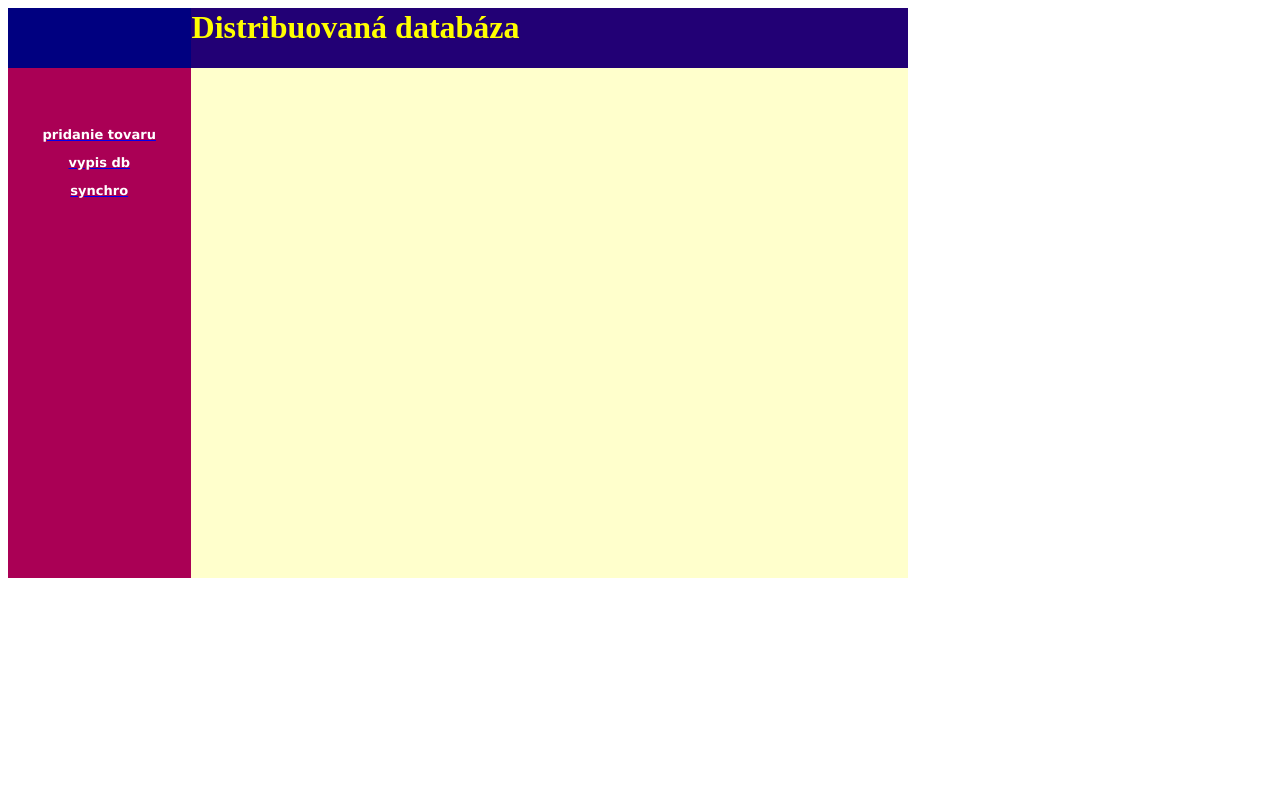
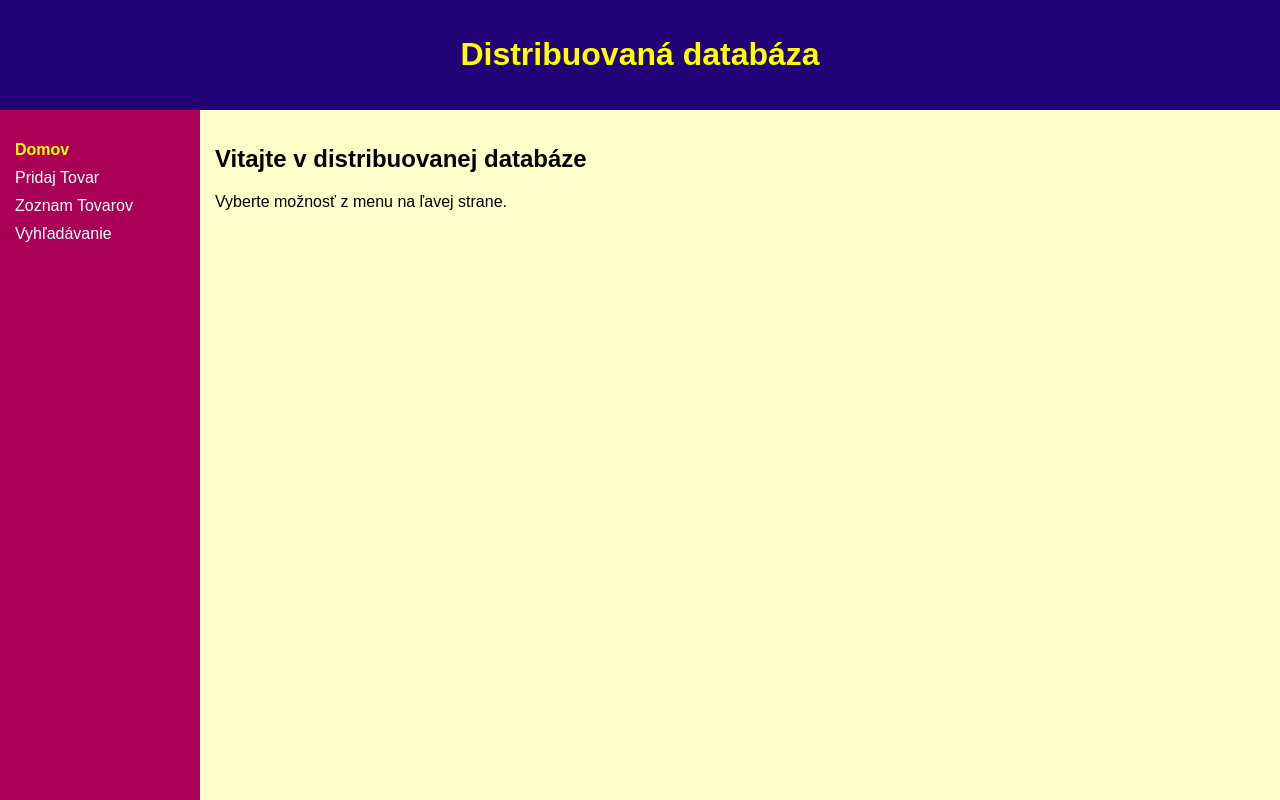
Before and after one commit to Samey741/DT_project, a PHP site: page /?menu=home in a window 1280 px wide. Run offline with PHP 8.4, Linux system fonts and the light colour scheme; a stand-in replaces the project's code that opens the database connection.

Commit message:
Basic project structure + db queue via table + insertion of a new item

```diff
--- /dev/null
+++ b/css/style.css
@@ -0,0 +1,89 @@
+/* General body and layout */
+body {
+    font-family: Arial, sans-serif;
+    margin: 0;
+    background: #f0f0f0;
+}
+
+.container {
+    display: grid;
+    grid-template-areas:
+        "header header"
+        "sidebar content";
+    grid-template-columns: 200px 1fr;
+    grid-template-rows: auto 1fr;
+    min-height: 100vh;
+}
+
+header {
+    grid-area: header;
+    background: #220075;
+    color: #ffff00;
+    padding: 15px;
+    text-align: center;
+}
+
+.sidebar {
+    grid-area: sidebar;
+    background: #aa0055;
+    color: #fff;
+    padding: 15px;
+}
+
+.content {
+    grid-area: content;
+    background: #ffffcc;
+    padding: 15px;
+}
+
+/* Sidebar menu */
+.menu {
+    list-style: none;
+    padding: 0;
+}
+
+.menu li {
+    margin-bottom: 10px;
+}
+
+.menu li a {
+    color: #fff;
+    text-decoration: none;
+}
+
+.menu li a:hover {
+    text-decoration: underline;
+}
+
+.menu li.active a {
+    font-weight: bold;
+    color: #ffff00;
+}
+
+/* Links/buttons */
+a.edit-btn, a.delete-btn {
+    padding: 5px 10px;
+    margin-right: 5px;
+    text-decoration: none;
+    border-radius: 3px;
+    font-weight: bold;
+    font-size: 0.9em;
+}
+
+a.edit-btn {
+    background-color: #ffaa00;
+    color: #000;
+}
+
+a.edit-btn:hover {
+    background-color: #ff8800;
+}
+
+a.delete-btn {
+    background-color: #ff4444;
+    color: #fff;
+}
+
+a.delete-btn:hover {
+    background-color: #cc0000;
+}
--- a/index.php
+++ b/index.php
@@ -1,94 +1,29 @@
-<!DOCTYPE HTML PUBLIC "-//W3C//DTD HTML 4.01 Transitional//EN">
-<html>
+<!DOCTYPE html>
+<html lang="sk">
 <head>
-  <meta http-equiv="content-type" content="text/html; charset=UTF-8">
-  <title></title>
-
+    <meta charset="UTF-8">
+    <meta name="viewport" content="width=device-width, initial-scale=1.0">
+    <title>Distribuovaná databáza</title>
+    <link rel="stylesheet" href="css/style.css">
+    <link rel="stylesheet" href="css/table.css">
 </head>
 <body>
-<table border="0" cellspacing="0"  bordercolor="#FFFFFF" width="900" height="221" >
-  <tr>
-    <td width="200" height="27" align="center" bgcolor="#000080" >
-	<script>
-function checkServerStatus() {
-    var xhttp = new XMLHttpRequest();
-    xhttp.onreadystatechange = function() {
-        if (this.readyState == 4 && this.status == 200) {
-            console.log(this.responseText);
-        }
-    };
-    xhttp.open("GET", "check_and_sync.php", true);
-    xhttp.send();
-}
-
-// Spustenie každých 20 sekúnd
-setInterval(checkServerStatus, 20000);
-</script>
-    	<font color="#FFFF00"></font>
-    </td>
-    <td width="700" height="27" bgcolor="#220075" >
-    	<h1 ><font color="#FFFF00">Distribuovaná databáza</font></h1>
-    </td>
-  </tr>
-  <tr>
- <td width="200" height="27" align="center" valign="top" bgcolor="#aa0055" >
+<div class="container">
+    <header>
+        <h1>Distribuovaná databáza</h1>
+    </header>
+    <aside class="sidebar">
+        <?php include("menu.php"); ?>
+    </aside>
+    <main class="content">
         <?php
-    include ("menu.php");
+        // Determine which page to show
+        $allowed_pages = ['home','add-item','list-items','search'];
+        $menu = isset($_GET['menu']) ? $_GET['menu'] : 'home';
+        $page = in_array($menu, $allowed_pages) ? $menu : 'home';
+        include "pages/{$page}.php";
         ?>
-     </td>
-    <td width="800" height="510" valign="top" bgcolor="#FFFFCC" >
-    	&nbsp;</p>
-<DIV CLASS =dolezite>
-    <?php
-$m = $_GET["menu"];
-if (($m!=1) and ($m!=2) and ($m!=3)and ($m!=4)and ($m!=5)and ($m!=6)and ($m!=7)and ($m!=8)and ($m!=9)and ($m!=10)and ($m!=11)and ($m!=12)) $m=3;
-if (! isset($m)) $m=3;
-switch ($m){
-
-			case 4:
-	        	include ("synchro.php");
-	        	break;
-			case 2:
-	        	include ("pridaj-tovar.php");
-	        	break;
-	        case 3:
-	        	include ("vypis-db.php");
-	        	break;
-
-			case 5:
-	        	include ("form-hladaj.php");
-	        	break;
-	    case 6:
-	        	include ("hladaj.php");
-	        	break;
-	    case 7:
-	        	include ("pridaj-tovar-ok2.php");
-	        	break;
-      case 8:
-	        	include ("vypis-tovar.php");
-	        	break;
-      case 9:
-	        	include ("hladaj-tovar-cena.php");
-	        	break;
-      case 10:
-	        	include ("vypis-tovar-cena.php");
-	        	break;
-		case 11:
-	        	include ("edit-tov-ok.php");
-	        	break;
-        case 12:
-                include ("edit.php");
-	        	break;
-          default:
-		        include ("vypis-tovar.php");
-	        	break;
-	                    }
-
-?>
-</DIV>
-    </td>
-  </tr>
-</table>
-
+    </main>
+</div>
 </body>
 </html>
--- a/menu.php
+++ b/menu.php
@@ -1,13 +1,17 @@
+<?php
+$menuItems = [
+        'home' => 'Domov',
+        'add-item' => 'Pridaj Tovar',
+        'list-items' => 'Zoznam Tovarov',
+        'search' => 'Vyhľadávanie'
+];
 
-<b>
+$current = isset($_GET['menu']) ? $_GET['menu'] : 'home';
 
-<font color="#000080" face="Verdana" size="2"><br><br><br>
-<!--<p><a href="index.php?menu=1"> <font color="#000080"> prihlásenie </font> </a></p>
-<p><a href="index.php?menu=2"> <font color="#000080"> registrácia </font> </a></p>
-<p><a href="index.php?menu=3"> <font color="#000080"> výpis </font> </a></p>
-<p><a href="index.php?menu=5"> <font color="#000080"> vyhľadávanie </font> </a></p>
-<p><a href="index.php?menu=9"> <font color="#000080"> vyhladanie tovaru </font> </a></p>-->
-<p><a href="index.php?menu=2"> <font color="#ffffff"> pridanie tovaru </font> </a></p>
-<p><a href="index.php?menu=8"> <font color="#ffffff"> vypis db </font> </a></p>
-
-<p><a href="index.php?menu=4"> <font color="#ffffff"> synchro </font> </a></p>
+echo '<ul class="menu">';
+foreach ($menuItems as $id => $name) {
+    $active = ($id === $current) ? 'active' : '';
+    echo "<li class='$active'><a href='?menu=$id'>$name</a></li>";
+}
+echo '</ul>';
+?>
--- /dev/null
+++ b/pages/home.php
@@ -0,0 +1,30 @@
+<h2>Vitajte v distribuovanej databáze</h2>
+<p>Vyberte možnosť z menu na ľavej strane.</p>
+<script>
+    function checkServerStatus() {
+        var xhttp = new XMLHttpRequest();
+        console.log("KOKOT")
+        xhttp.onreadystatechange = function() {
+            if (this.readyState == 4 && this.status == 200) {
+                console.log(this.responseText);
+            }
+        };
+        xhttp.open("GET", "check_and_sync.php", true);
+        xhttp.send();
+    }
+
+    // Spustenie každých 20 sekúnd
+    setInterval(checkServerStatus, 20000);
+</script>
+
+<script>
+    function runQueue() {
+        fetch('/dt/pages/process-queue.php')
+            .then(response => response.text())
+            .then(data => console.log('Queue processed:', data))
+            .catch(err => console.error('Queue error:', err));
+    }
+
+    // Run every 20 seconds
+    setInterval(runQueue, 5000);
+</script>
--- a/pridaj-tovar-ok.php
+++ b/pridaj-tovar-ok.php
@@ -1,5 +1,5 @@
 <?php
-include("config.php");
+include("config1.php");
 
 $pc = $_POST["pc"];
 $nazov = $_POST["nazov"];
--- a/pridaj-tovar-ok2.php
+++ b/pridaj-tovar-ok2.php
@@ -1,5 +1,5 @@
 <?php
-include("config.php"); // Lokálne nastavenia
+include("config1.php"); // Lokálne nastavenia
 include("config2.php"); // Nastavenia vzdialeného uzla
 
 // Prijatie vstupných dát z POST požiadavky
--- a/pridaj-tovar-ok3.php
+++ b/pridaj-tovar-ok3.php
@@ -1,5 +1,5 @@
 <?php
-include("config.php"); // Lokálne nastavenia
+include("config1.php"); // Lokálne nastavenia
 include("config2.php"); // 2. uzol
 
 $pc = $_POST["pc"];
--- a/synchro.php
+++ b/synchro.php
@@ -1,6 +1,6 @@
 <?php
 // Synchro.php
-include("config.php"); // Importuje nastavenia pre vzdialené pripojenie
+include("config1.php"); // Importuje nastavenia pre vzdialené pripojenie
 
 // Vytvorenie pripojenia k vzdialenej databáze
 @$remote_conn = new mysqli($remote_servername, $remote_username, $remote_password, $remote_dbname);
```
Also changed, not shown: css/table.css (added, +33 -0 lines), pages/add-item-submit.php (added, +45 -0 lines), pages/add-item.php (added, +12 -0 lines), pages/list-items.php (added, +50 -0 lines), pages/process-queue.php (added, +84 -0 lines), resources/config/config1.php (added, +9 -0 lines), resources/config/config2.php (added, +9 -0 lines), resources/config/config3.php (added, +9 -0 lines), resources/config/localConfig.php (added, +28 -0 lines), vypis-tovar.php (deleted, +0 -52 lines), resources/ntovar.sql (renamed from ntovar.sql). Lines whose indentation alone changed are shown as unchanged.
